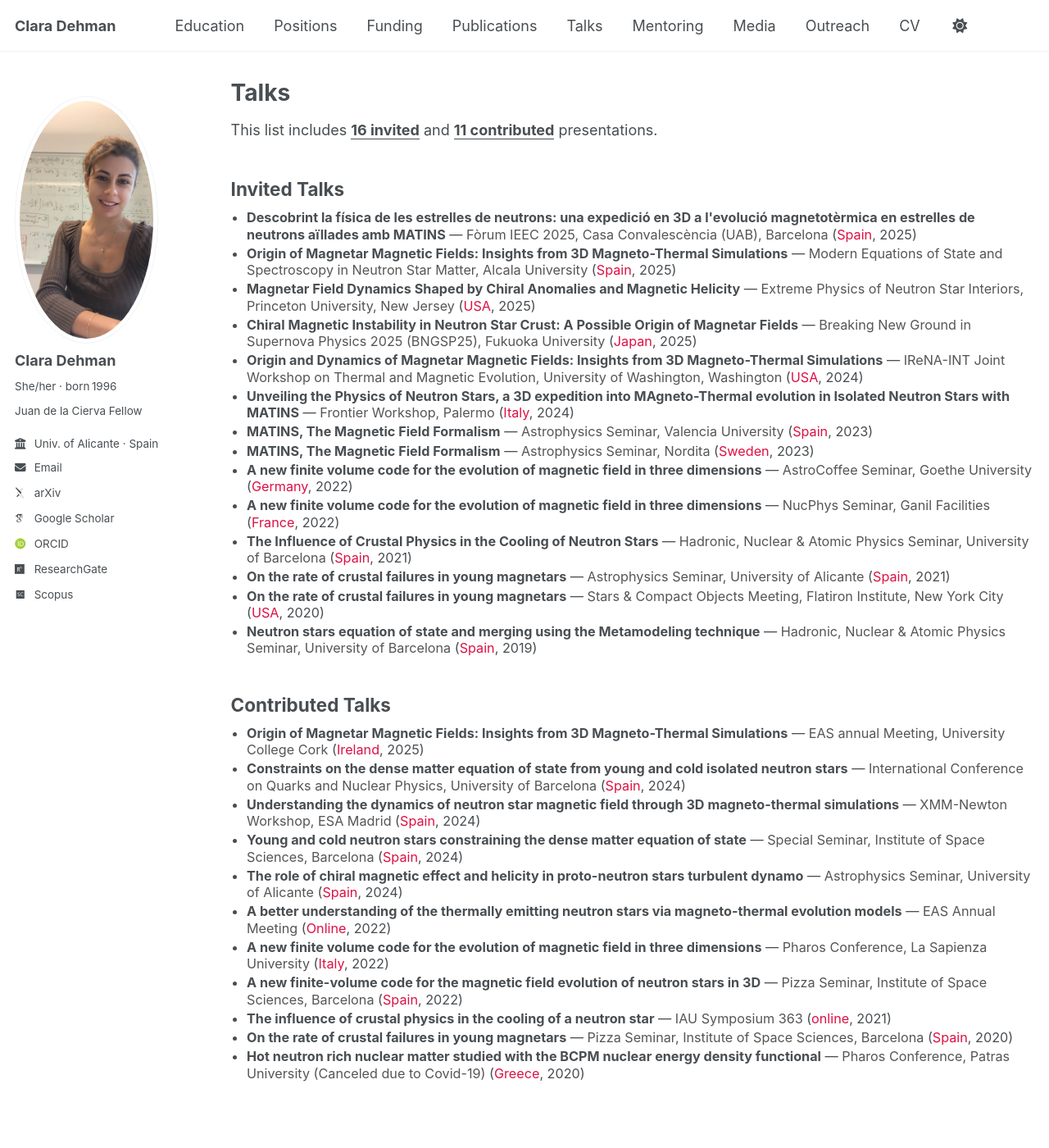
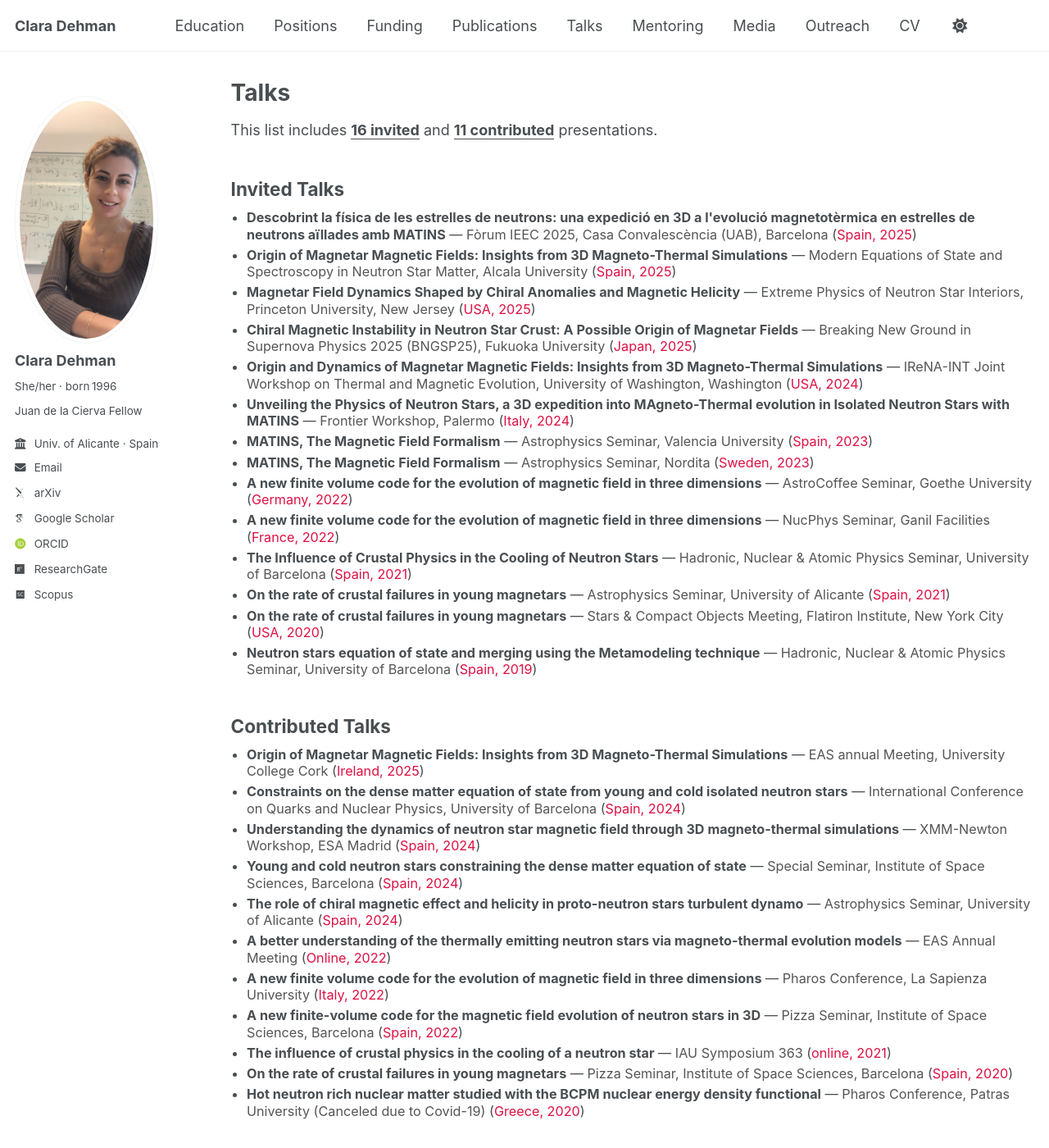
Before and after one commit to ClaraDehman/ClaraDehman.github.io, a Jekyll site: the page built from _pages/talks.html, in a window 1280 px wide and 1400 px high. Shown: the whole window at 82% size. Built offline with Jekyll 4.4.1, drawn with Linux system fonts in a browser that asks for light colours; some web fonts are replaced.

Commit message:
Update talks.html

```diff
--- a/_pages/talks.html
+++ b/_pages/talks.html
@@ -11,10 +11,10 @@ author_profile: true
 <ul style="padding-left:1.2em; margin-top:0.5em; font-size:0.9rem; line-height:1.25;">
 {% for talk in site.talks reversed %}
   {% if talk.category == "invited" %}
-    <li style="margin-bottom:3px;">
+    <li style="margin-bottom:5px;"> <!-- increased spacing -->
       <strong>{{ talk.title }}</strong>
       — <span style="color:#555;">{{ talk.venue }}</span>
-      (<span style="color:#d14;">{{ talk.country }}</span>, {{ talk.date | date: "%Y" }})
+      (<span style="color:#d14;">{{ talk.country }}, {{ talk.date | date: "%Y" }}</span>)
     </li>
   {% endif %}
 {% endfor %}
@@ -24,10 +24,10 @@ author_profile: true
 <ul style="padding-left:1.2em; margin-top:0.5em; font-size:0.9rem; line-height:1.25;">
 {% for talk in site.talks reversed %}
   {% if talk.category == "contributed" %}
-    <li style="margin-bottom:3px;">
+    <li style="margin-bottom:5px;">
       <strong>{{ talk.title }}</strong>
       — <span style="color:#555;">{{ talk.venue }}</span>
-      (<span style="color:#d14;">{{ talk.country }}</span>, {{ talk.date | date: "%Y" }})
+      (<span style="color:#d14;">{{ talk.country }}, {{ talk.date | date: "%Y" }}</span>)
     </li>
   {% endif %}
 {% endfor %}
```
